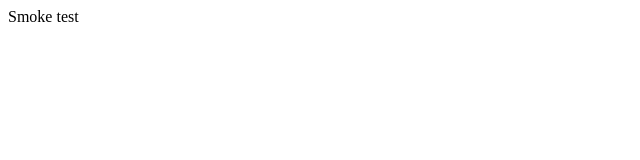
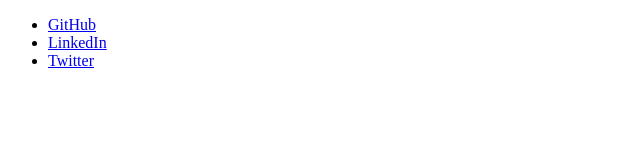
Before and after one commit to andrewobx/andrewobx.github.io, a plain HTML site: page index.html in a window 1280 px wide. Shown: the whole page, without its empty margins (0-640 px from the left). Drawn offline with Linux system fonts and the light colour scheme.

Commit message:
setup basic styles

```diff
--- /dev/null
+++ b/css/styles.css
@@ -0,0 +1,9 @@
+/* apply a natural box layout model to all elements, but allowing components to change */
+html {
+  box-sizing: border-box;
+}
+*,
+*:before,
+*:after {
+  box-sizing: inherit;
+}
--- a/index.html
+++ b/index.html
@@ -1 +1,23 @@
-Smoke test
+<!DOCTYPE html>
+<html lang="en">
+  <head>
+    <meta charset="UTF-8" />
+    <meta name="viewport" content="width=device-width, initial-scale=1.0" />
+    <meta http-equiv="X-UA-Compatible" content="ie=edge" />
+    <title>Andrew Obiano</title>
+    <link rel="stylesheet" href="./css/styles.css" />
+  </head>
+  <body>
+    <div class="hero">
+      <div class="links">
+        <ul>
+          <li><a href="https://github.com/andrewobx">GitHub</a></li>
+          <li>
+            <a href="https://www.linkedin.com/in/andrewobiano/">LinkedIn</a>
+          </li>
+          <li><a href="https://twitter.com/andrewobx">Twitter</a></li>
+        </ul>
+      </div>
+    </div>
+  </body>
+</html>
```
